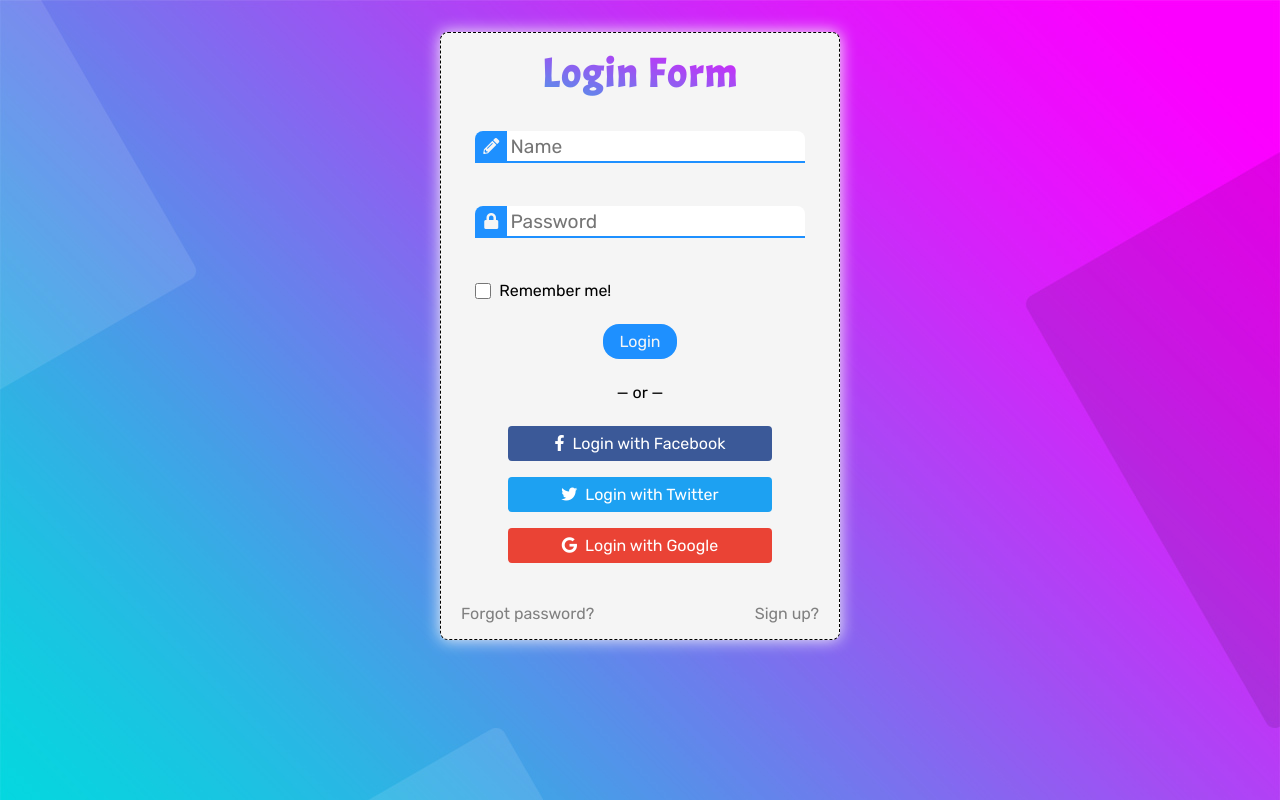
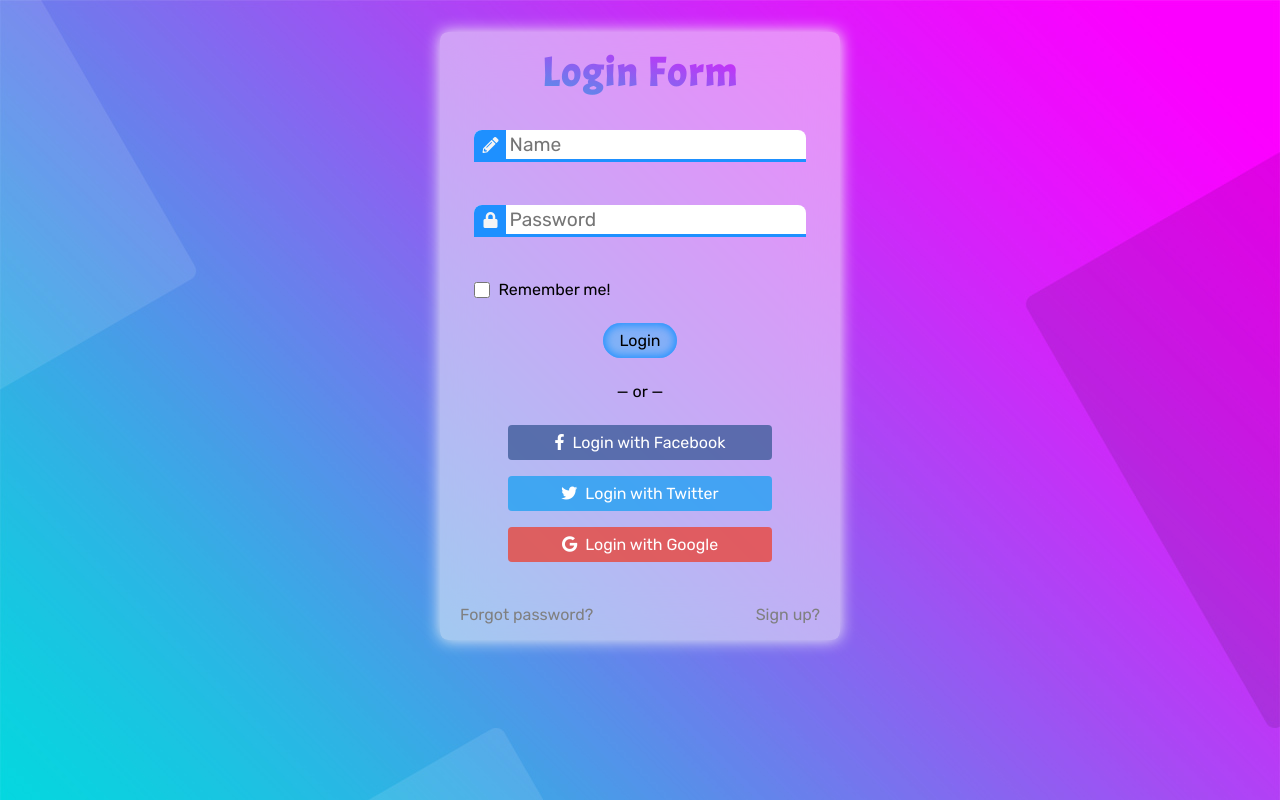
Before and after one commit to farshad-vgr/react-login-signup-form-ts, a React (Create React App) app: page / in a window 1280 px wide. Built offline with nearby package versions, Linux system fonts and the light colour scheme.

Commit message:
CSS styels edited

```diff
--- a/src/App.css
+++ b/src/App.css
@@ -25,10 +25,10 @@
 	padding: 1rem;
 	width: 25rem;
 	height: 38rem;
-	border: 1px dashed var(--color-black);
 	border-radius: 0.5rem;
 	outline: none;
-	background-color: var(--color-whitesmoke);
+	backdrop-filter: blur(1.5rem);
+	background-color: rgba(250, 250, 250, 0.5);
 	box-shadow: 0 0 1rem 0 var(--color-whitesmoke);
 }
 
@@ -37,7 +37,7 @@
 	letter-spacing: 0.125rem;
 	font-family: "Acme", cursive;
 	font-size: 2.5rem;
-	background: linear-gradient(to right top, #00dbde, #fc00ff);
+	background: linear-gradient(to right top, #00dbde, #fb00ff);
   background-clip: text;
   -webkit-background-clip: text;
   -webkit-text-fill-color: transparent;
@@ -52,7 +52,7 @@
 	width: 100%;
 	height: 2rem;
 	border: none;
-	border-bottom: 2px solid var(--color-dodgerblue);
+	border-bottom: 3px solid var(--color-dodgerblue);
 	border-radius: 0.5rem 0.5rem 0 0;
 	outline: none;
 	font-size: 1.2rem;
@@ -82,18 +82,21 @@
 .submit-btn {
 	padding: 0.5rem 1rem;
 	border: none;
-	border-radius: 1rem;
+	border-radius: 2rem;
 	outline: none;
 	font-size: 1rem;
 	font-family: 'Rubik';
-	color: var(--color-whitesmoke);
-	background-color: var(--color-dodgerblue);
-	transition: 0.2s;
+	color: var(--color-black);
+	background-color: rgba(0, 190, 250, 0.35);
+	box-shadow: 0 0 0.5rem 0.125rem var(--color-dodgerblue) inset;
+	transition: 0.5s;
 	cursor: pointer;
 }
 .submit-btn:hover {
 	filter: brightness(1.1);
 	letter-spacing: 0.125rem;
+	color: var(--color-whitesmoke);
+	box-shadow: 0 0 1rem 1rem var(--color-dodgerblue) inset;
 }
 
 .social-login a {
--- a/src/components/LoginForm/LoginForm.tsx
+++ b/src/components/LoginForm/LoginForm.tsx
@@ -32,13 +32,13 @@ const LoginForm = ({ formToggler }: Props): JSX.Element => {
 						<span className="or-section">&mdash; or &mdash;</span>
 
 						<section className="social-login">
-							<SocialButton href="https://www.facebook.com/login/" btnColor="#3b5998" iconName="fab fa-facebook-f" btnText="Login with Facebook" />
+							<SocialButton href="https://www.facebook.com/login/" btnColor="#3b5998c4" iconName="fab fa-facebook-f" btnText="Login with Facebook" />
 
-							<SocialButton href="https://twitter.com/login?lang=en" btnColor="#1da1f2" iconName="fab fa-twitter" btnText="Login with Twitter" />
+							<SocialButton href="https://twitter.com/login?lang=en" btnColor="#1da1f2c4" iconName="fab fa-twitter" btnText="Login with Twitter" />
 
 							<SocialButton
 								href="https://myaccount.google.com/?utm_source=sign_in_no_continue&pli=1"
-								btnColor="#ea4335"
+								btnColor="#ea4335c4"
 								iconName="fab fa-google"
 								btnText="Login with Google"
 							/>
--- a/src/components/UsernameInput/UsernameInput.tsx
+++ b/src/components/UsernameInput/UsernameInput.tsx
@@ -32,6 +32,7 @@ const UsernameInput = ({ dispatch, username, usernameHint }: Props): JSX.Element
 					</div>
 
 					<input
+						autoFocus
 						type="text"
 						placeholder="Name"
 						minLength={3}
```
